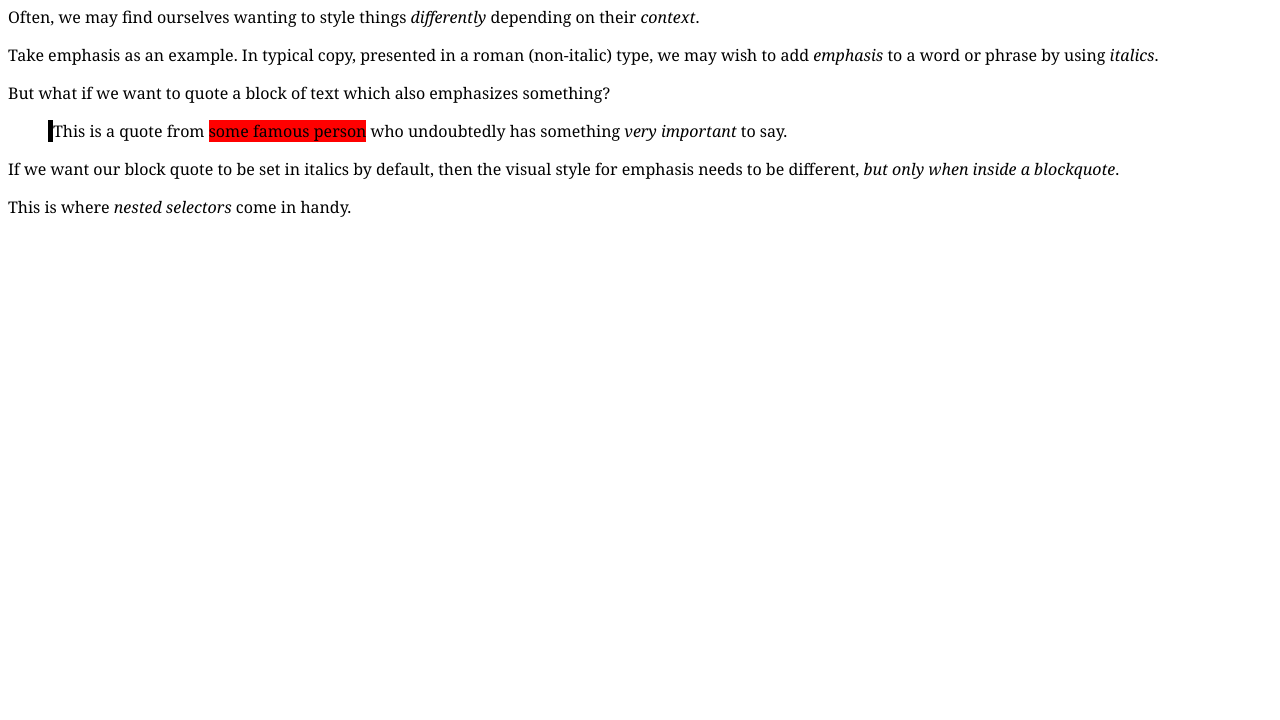
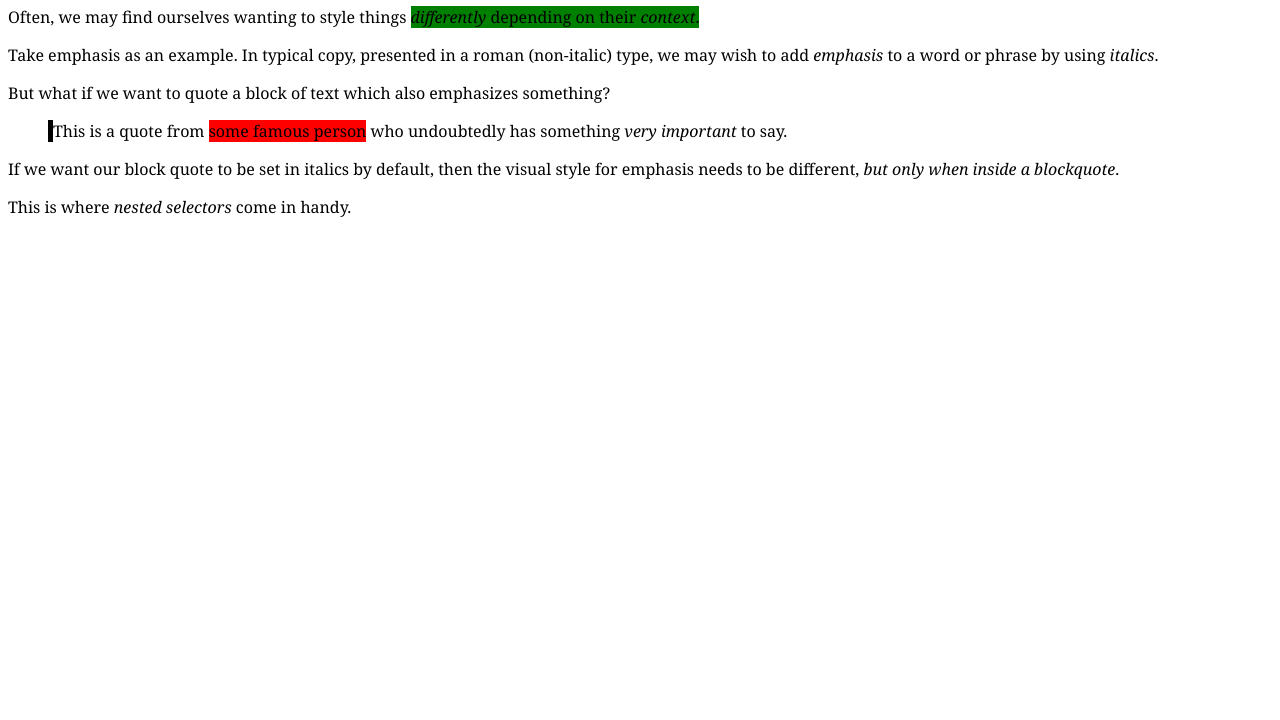
Before and after one commit to toxinotion/FEWD_Week2, a plain HTML site: page nested_selectors/index.html in a window 1280 px wide. Shown: the part 80-800 px from the top of the page. Drawn offline with Linux system fonts and the light colour scheme.

Commit message:
FEWD_Week2

```diff
--- a/nested_selectors/css/style.css
+++ b/nested_selectors/css/style.css
@@ -7,12 +7,10 @@ background-color: red;
 colour: white;
 }
 
+.em{
+background-color: green;
+colour: white;
+}
+
 blockquote {
   border-left: 5px solid
-}
-
-blockquote em .famous {
-  background-color: green;
-}
-
-}
--- a/nested_selectors/index.html
+++ b/nested_selectors/index.html
@@ -1,4 +1,5 @@
 <!DOCTYPE html>
+
 <html>
 
 <head>
@@ -15,7 +16,7 @@
 
   <h1>Nested Selectors in CSS</h1>
 
-	<p>Often, we may find ourselves wanting to style things <em>differently</em> depending on their <em>context</em>.</p>
+	<p>Often, we may find ourselves wanting to style things <span class="em"><em>differently</em> depending on their <em>context</em>.</p>
 
 	<p>Take emphasis as an example. In typical copy, presented in a roman (non-italic) type, we may wish to add <em>emphasis</em> to a word or phrase by using <em>italics</em>.</p>
 
```
